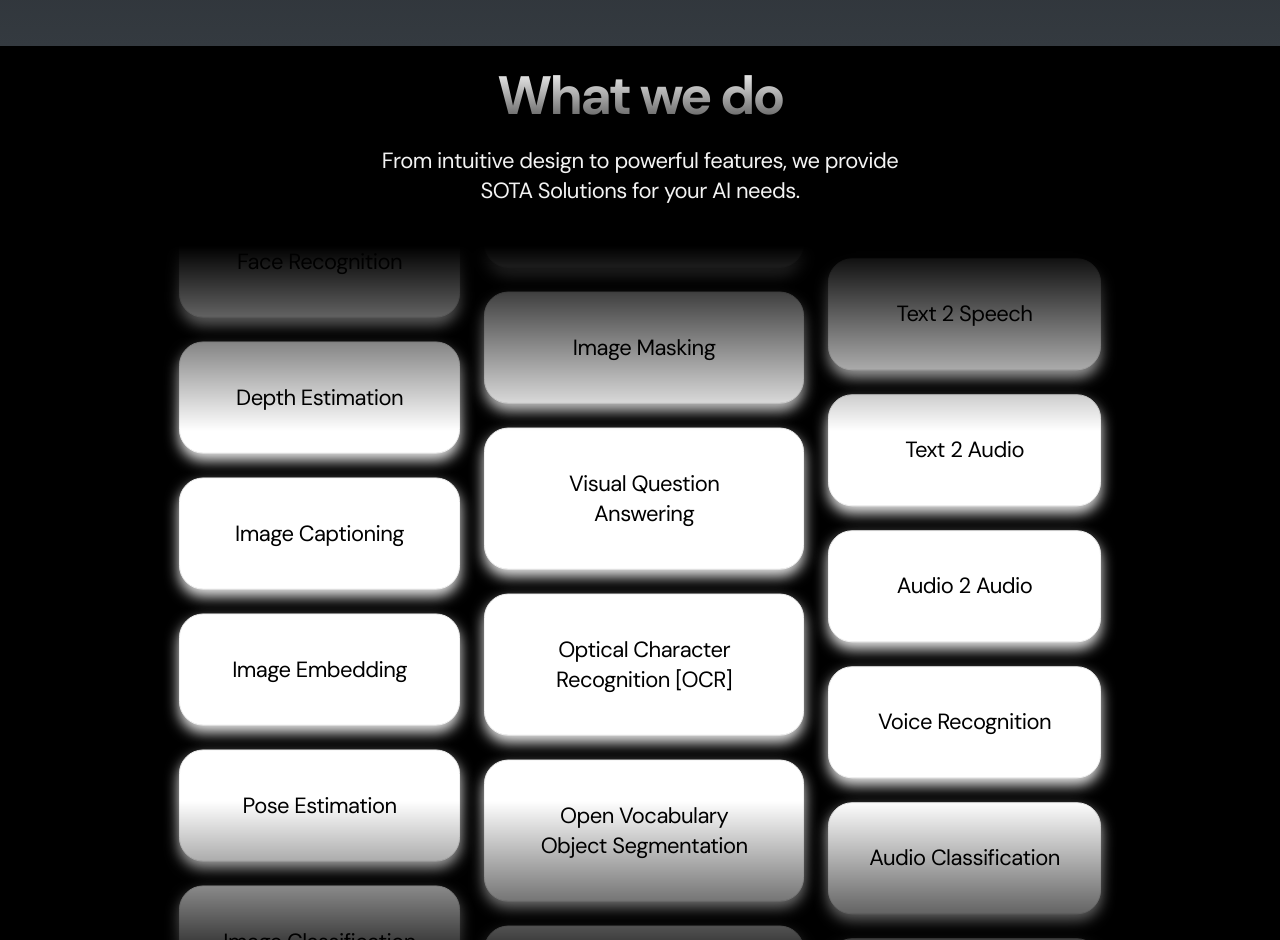
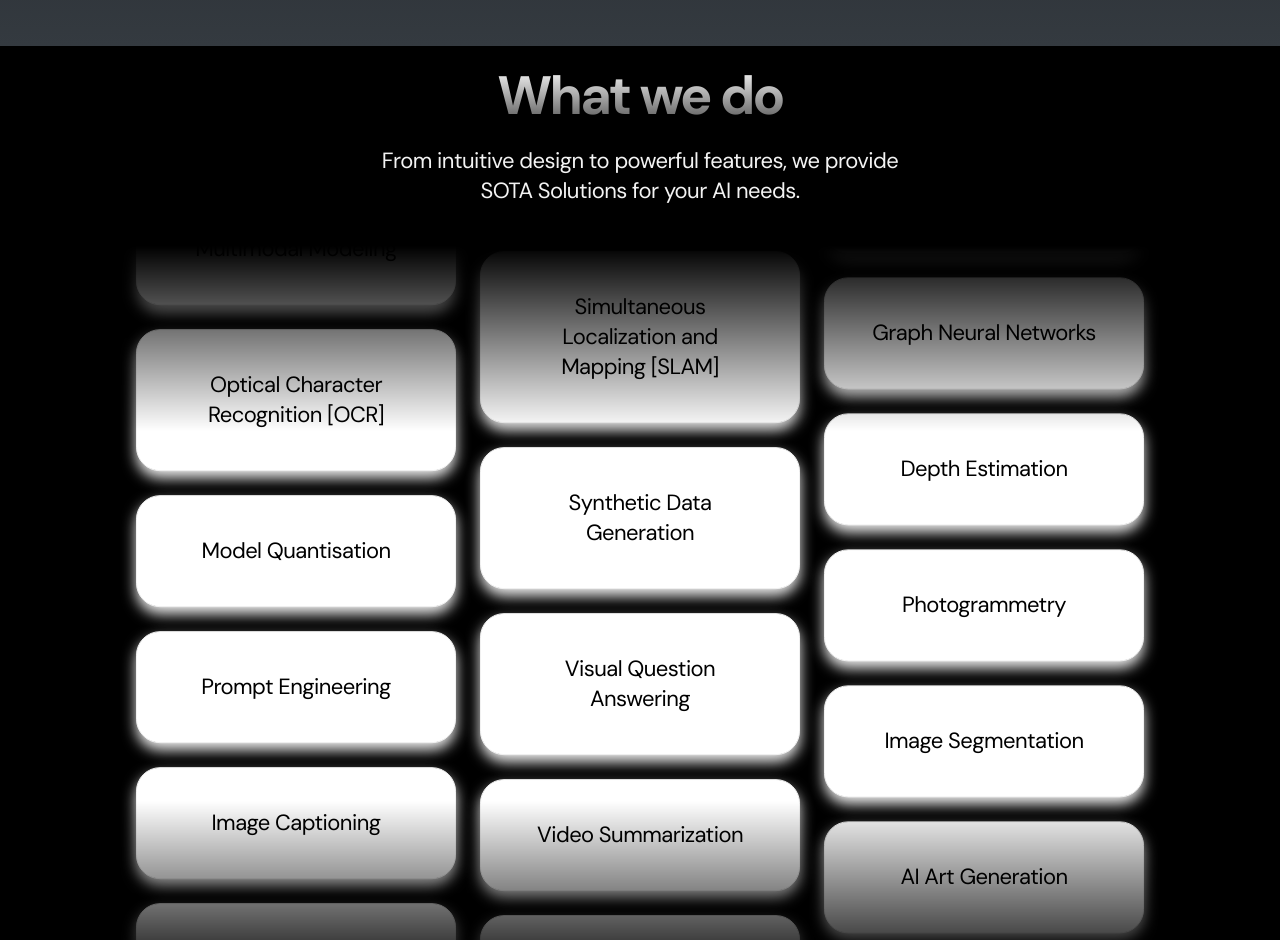
Before and after one commit to aXtr1o1/aXtrSite, a Next.js app: page / in a window 1280 px wide. Shown: the part 1860-2800 px from the top of the page. Built offline with nearby package versions, Linux system fonts and the light colour scheme.

Commit message:
Updated Site contentualStuff

```diff
--- a/src/app/layout.tsx
+++ b/src/app/layout.tsx
@@ -7,7 +7,7 @@ const dmSans = DM_Sans({ subsets: ["latin"] });
 
 export const metadata: Metadata = {
   title: "aXtrLabs",
-  description: "aXtrLabs Site Yo!",
+  description: "The AI Company",
 };
 
 export default function RootLayout({
--- a/src/sections/CallToAction.tsx
+++ b/src/sections/CallToAction.tsx
@@ -45,7 +45,7 @@ export const CallToAction = () => {
 
         <div className="flex gap-2 mt-10 justify-center"><a href="mailto:info@axtr.in">
         <button className="btn btn-primary">Book a call</button></a>
-        <a href="https://drive.google.com/file/d/18zQqiG7xJR9YsWPoPtFHXcDO6bJB4i_b" download="aXtrLabServices.pdf">              <button className="btn btn-text flex gap-1">
+        <a href="https://drive.google.com/file/d/18zQqiG7xJR9YsWPoPtFHXcDO6bJB4i_b"  target="_blank" download="aXtrLabServices.pdf">              <button className="btn btn-text flex gap-1">
                 <span>Learn more</span>
                 {/* <ArrowIcon classname="h-2 w-2" /> */}
               </button></a>
--- a/src/sections/Footer.tsx
+++ b/src/sections/Footer.tsx
@@ -19,9 +19,10 @@ export const Footer = () => {
               <a href="#testimonials">Expertise</a>
 
         </nav>
-
+        <a href="http://www.psgstep.org/index.php?page_id=3"  target="_blank">
         <div className="flex justify-center gap-2 mt-6"><SocialPin/>PSG STEP
         </div>
+        </a>
         <p className="">&copy; 2024 aXtrLabs - All rights reserved.</p>
       </div>
     </footer>
--- a/src/sections/Hero.tsx
+++ b/src/sections/Hero.tsx
@@ -26,17 +26,17 @@ export const Hero = () => {
         <div className="md:flex items-center">
           <div className="md:w-[478px]">
             <div className="text-sm inline-flex border border-[#222]/10 px-3 py-1 rounded-lg tracking-tight">
-              AXTR is here
+              aXtrLabs is here
             </div>
             <h1 className="text-5xl md:text-7xl font-bold tracking-tighter bg-gradient-to-b from-white to-[#6b6b6b] text-transparent bg-clip-text mt-6">
             Let&apos;s Build Your AI Future
             </h1>
             <p className="text-xl text-[#8b8b8b] tracking-tight mt-6">
-            At <b><big>aXtrLabs</big></b>, we blend state-of-the-art technology with creative intelligence to deliver custom-built GenAI solutions. Whether you need smarter automation, personalized insights, or innovative AI-driven applications, we&apos;re here to craft models that fit your business like a glove.
+            At <b><big>aXtrLabs</big></b>, We blend state-of-the-art Tech with creative intelligence to deliver custom-built GenAI solutions. Whether you need smarter automation, personalized insights, or innovative AI-driven applications, we&apos;re here to craft models that fit your business like a glove.
             </p>
             <div className="flex gap-1 items-center mt-[30px]">
 
-            <a href="mailto:info@axtr.in">
+            <a href="tel:+919994566311">
             <button className="btn btn-primary">Drop Us a Line</button>
             </a>
             <a href="https://drive.google.com/file/d/18zQqiG7xJR9YsWPoPtFHXcDO6bJB4i_b" download="aXtrLabServices.pdf">              <button className="btn btn-text flex gap-1">
--- a/src/sections/ProductShowcase.tsx
+++ b/src/sections/ProductShowcase.tsx
@@ -14,7 +14,7 @@ const pricingTiers = [
     title: "Diffusion & Language Modeling",
     inverse: false,
     features: [
-      "Custom HyperParameter FineTuning (LoRA, QLoRA)",
+      "Custom HyperParameter FineTuning [LoRA | QLoRA]",
       "Language Processing, Summarization, and Classification",
       "Stable Diffusion, Image Scaling, and 3D Reconstruction"
     ],
--- a/src/sections/Testimonials.tsx
+++ b/src/sections/Testimonials.tsx
@@ -4,39 +4,40 @@ import { twMerge } from "tailwind-merge";
 import { motion } from "framer-motion";
 
 const testimonials = [
-  {"text": "Image Classification", "username": "user_zvjw57bv"},
-  {"text": "Object Detection", "username": "user_n5a1q5d4"},
-  {"text": "Image Segmentation", "username": "user_whje6n7k"},
-  {"text": "Face Recognition", "username": "user_r8n4gp3n"},
-  {"text": "Depth Estimation", "username": "user_twishr7n"},
-  {"text": "Image Captioning", "username": "user_9d2etzq8"},
-  {"text": "Image Embedding", "username": "user_ix2s70a3"},
-  {"text": "Pose Estimation", "username": "user_mrxg2uft"},
-  {"text": "Video Summarization", "username": "user_9zz1py2l"},
-  {"text": "Open Vocabulary Object Detection", "username": "user_k5rtshng"},
-  { "text": "Image Feature Extraction", "username": "PixelPusher123" },
-  { "text": "Image Masking", "username": "VisualWizard78" },
-  { "text": "Visual Question Answering", "username": "ColorCoder99" },
-  { "text": "Optical Character Recognition [OCR]", "username": "TextExtractor77" },
-  { "text": "Open Vocabulary Object Segmentation", "username": "ObjectMapper66" },
-  { "text": "Simultaneous Localization and Mapping [SLAM]", "username": "SpaceNavigator55" },
-  { "text": "Keypoint Detection", "username": "PointFinder44" },
-  { "text": "Segmentation", "username": "Divider33" },
-  { "text": "Video Classification", "username": "FrameAnalyzer22" },
-  { "text": "Text 2 Speech", "username": "VoiceGenerator123" },
-  { "text": "Text 2 Audio", "username": "SoundCreator456" },
-  { "text": "Audio 2 Audio", "username": "AudioConverter789" },
-  { "text": "Voice Recognition", "username": "SpeechRecognizer111" },
-  { "text": "Audio Classification", "username": "SoundCategorizer222" },
-  { "text": "Vocal Sentiment Analysis", "username": "EmotionDetector333" },
-  { "text": "Voice Cloning", "username": "VoiceMimic444" },
-  { "text": "Auto Speech Recognition", "username": "AutomaticTranscriber555" },
-  { "text": "Audio Generation", "username": "SoundProducer666" },
-  { "text": "Generative Music Composition", "username": "MusicComposer777" },
-  { "text": "Pitch Recognition", "username": "ToneAnalyzer888" },
-  { "text": "Part of Speech [POS] Tagging", "username": "LanguageProcessor999" }
-]
-;
+  {"text": "Feature Extraction", "username": "user_zvjw57bv"},
+  {"text": "Post Estimation", "username": "user_n5a1q5d4"},
+  {"text": "Face Recognition", "username": "user_whje6n7k"},
+  {"text": "Multimodal Modeling", "username": "user_r8n4gp3n"},
+  {"text": "Optical Character Recognition [OCR]", "username": "user_twishr7n"},
+  {"text": "Model Quantisation", "username": "user_9d2etzq8"},
+  {"text": "Prompt Engineering", "username": "user_ix2s70a3"},
+  {"text": "Image Captioning", "username": "user_mrxg2uft"},
+  {"text": "Voice Cloning", "username": "user_9zz1py2l"},
+  {"text": "Autonomous Navigation", "username": "user_k5rtshng"},
+  {"text": "AI Agent Building", "username": "PixelPusher123"},
+  {"text": "Simultaneous Localization and Mapping [SLAM]", "username": "VisualWizard78"},
+  {"text": "Synthetic Data Generation", "username": "ColorCoder99"},
+  {"text": "Visual Question Answering", "username": "TextExtractor77"},
+  {"text": "Video Summarization", "username": "ObjectMapper66"},
+  {"text": "Auto Speech Recognition", "username": "SpaceNavigator55"},
+  {"text": "Data Augmentation", "username": "PointFinder44"},
+  {"text": "Style Transfer", "username": "Divider33"},
+  {"text": "Generative Music Composition", "username": "FrameAnalyzer22"},
+  {"text": "Graph Neural Networks", "username": "VoiceGenerator123"},
+  {"text": "Depth Estimation", "username": "SoundCreator456"},
+  {"text": "Photogrammetry", "username": "AudioConverter789"},
+  {"text": "Image Segmentation", "username": "SpeechRecognizer111"},
+  {"text": "AI Art Generation", "username": "SoundCategorizer222"},
+  {"text": "Pipeline Optimisation", "username": "EmotionDetector333"},
+  {"text": "Part of Speech [POS] Tagging", "username": "VoiceMimic444"},
+  {"text": "3D Reconstruction", "username": "AutomaticTranscriber555"},
+  {"text": "Open Vocabulary Object Detection", "username": "SoundProducer666"},
+  {"text": "Video Classification", "username": "MusicComposer777"},
+  {"text": "Swarm Intelligence", "username": "ToneAnalyzer888"},
+  {"text": "Risk Assessment", "username": "LanguageProcessor999"},
+  {"text": "Predictive Maintenance", "username": "user_x1y2z3a4"},
+  {"text": "Reinforcement Techniques", "username": "user_b2c3d4e5"}
+];
 
 const firstColumn = testimonials.slice(0, 8);
 const secondColumn = testimonials.slice(8, 16);
```
